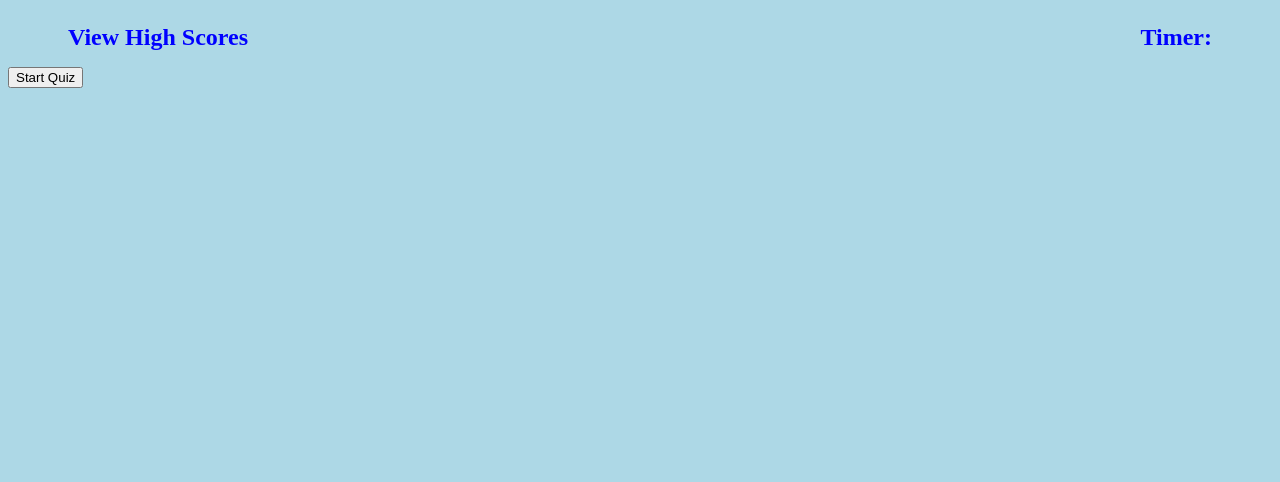
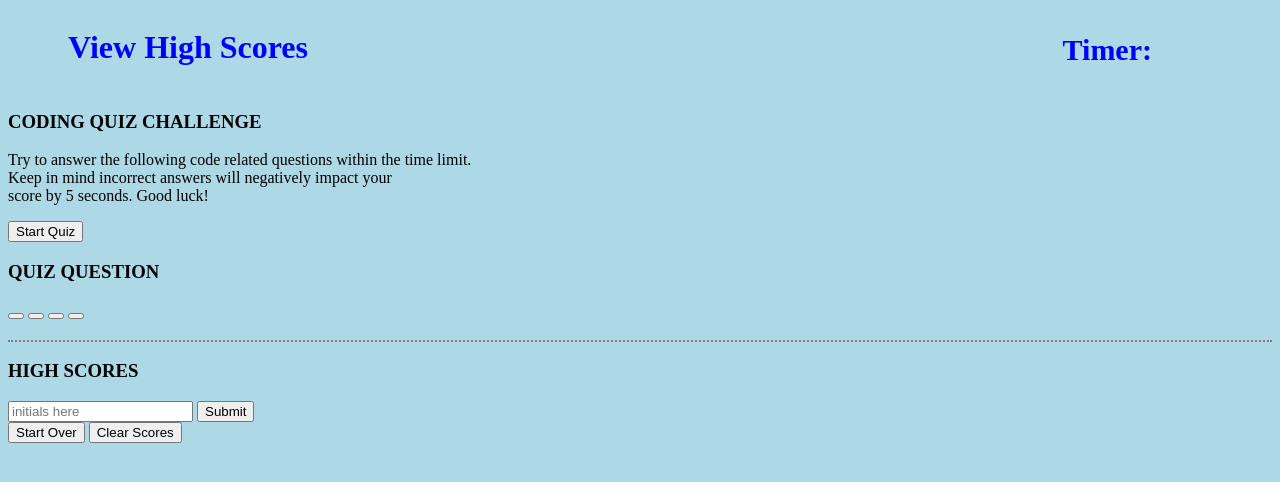
Before and after one commit to vanwykkim/code-quiz, a plain HTML site: page index.html in a window 1280 px wide. Drawn offline with nearby package versions, Linux system fonts and the light colour scheme.

Commit message:
working sections

```diff
--- a/assets/script.js
+++ b/assets/script.js
@@ -3,6 +3,7 @@ var submitBtn = document.querySelector("#submit");
 var clearScoresBtn = document.querySelector("#clearHighScores");
 var goBackBtn = document.querySelector("#goBack");
 var timeEl = document.querySelector(".timerShow");
+var timerInterval
 
 //hold out here to keep value when function ends to use for score
 var timerTime;
@@ -10,16 +11,18 @@ var timerTime;
 var complete;
 
 function setTime(){
-    var timerInterval = setInterval(function() {
+    timerInterval = setInterval(function() {
+
+        timeEl.textContent =  "Time left: " + timerTime;
         timerTime--;
-        timeEl.textContent =  "Time left: " + timerTime;
-        console.log("timerTime");
-        //stop if out of time or out of questions
-        if(timerTime === 0 || complete === 0) {
+
+
+    }, 1000);
+     //stop if out of time or out of questions
+    if(timerTime <= 0 || complete <= 0) {
         // Stops countdown
         clearInterval(timerInterval);
         }
-    }, 1000);
 }
 
 //function to do the quiz
--- a/assets/style.css
+++ b/assets/style.css
@@ -7,7 +7,6 @@ body{
 
     display: flex;
     justify-content: space-between;
-    font-size: 12px;
     color: blue;
     padding-right: 60px;
     padding-left: 60px;
@@ -21,7 +20,34 @@ body{
     color: lime;
 }
 
-/* .timerShow{
+h2{
     padding-right: 60px;
-    font-size: 12px;
-}  */
+    font-size: 30px;
+}
+.container{
+    display:flex-row;
+}
+
+#endScreen{
+    display: visible;
+    display: flex-column;
+    justify-content: center;
+}
+
+#quizScreen{
+    display: visible;
+    display: flex-column;
+    justify-content: center;
+}
+
+#startScreen{
+    display: visible;
+    display: flex-column;
+    justify-content: center;
+}
+
+#correct{
+    display: flex;
+    margin-top: 20px;
+    border-top: 2px dotted gray
+}
--- a/index.html
+++ b/index.html
@@ -14,11 +14,37 @@
         <h1>View High Scores</h1>
       </div>
       <div id="timerShow" class="timerShow">
-        <h1>Timer: </h1>
+        <h2>Timer: </h2>
       </div>
     </header>
-<div >
+  <div class = "container" >
+    <div id = "startScreen" >
+      <h3>CODING QUIZ CHALLENGE</h3>
+      <p>Try to answer the following code related questions within the time limit. <br> Keep in mind incorrect answers will negatively impact your <br>
+      score by 5 seconds. Good luck!</p>
       <button id="startQuiz" class="btn">Start Quiz</button>
+    </div>
+    <div id = "quizScreen" >
+      <h3 id = "quizQuestion">QUIZ QUESTION</h3>
+      <div id="quizBtns">
+        <button id = "answer1" class="button qBtn"></button>
+        <button id = "answer2" class="button qBtn"></button>
+        <button id = "answer3" class="button qBtn"></button>
+        <button id = "answer4" class="button qBtn"></button>
+      </div>
+      <p id = "correct" display ="visible"></p>
+    </div>
+
+    <div id = "endScreen"  >
+      <h3>HIGH SCORES</h3>
+      <input type = "text" id = "initials" display="visible" placeholder = "initials here"></input>
+<!-- add to high score and then show high scores and clear and start over buttons -->
+      <button id = "submitBtn" display="visible" class="submit btn btn">Submit</button>
+      <div id="startOver" >
+        <button id = "startOverBtn" display="visible" class ="button">Start Over</button>
+        <button id = "clearScores" display="visible" class= "button">Clear Scores</button>
+      </div>
+    </div>
   </div>
     <script src="assets/script.js"></script>
   </body>
```
Also changed, not shown: 1 other file. Lines whose indentation alone changed are shown as unchanged.
